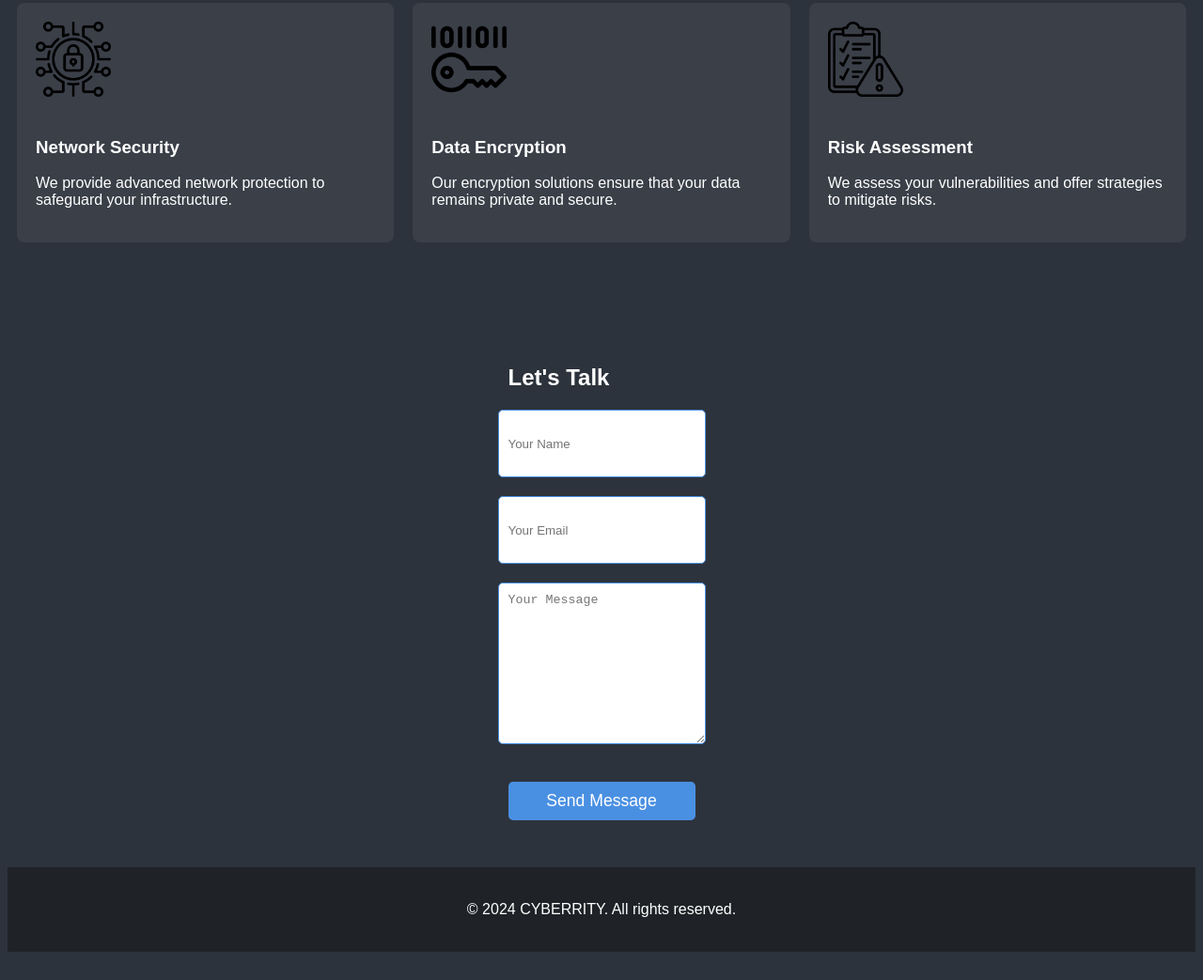
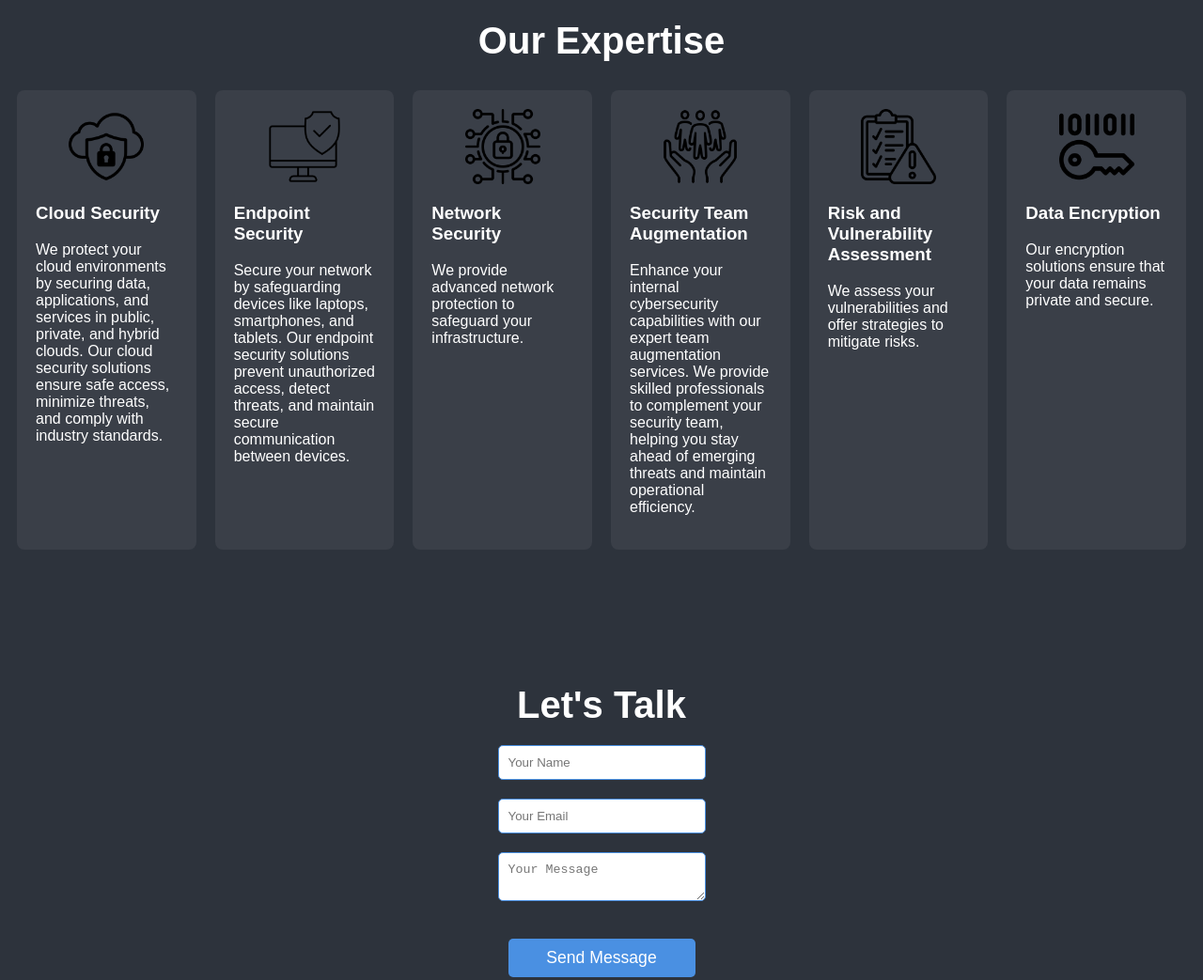
Before and after one commit to ivanceki/website, a plain HTML site: page index.html in a window 1280 px wide. Shown: the part 1035-2078 px from the top of the page at 94% size. Before the commit the page ends 2056 px from the top, so only its background shows below. Drawn offline with Linux system fonts and the light colour scheme.

Commit message:
add services

```diff
--- a/index.html
+++ b/index.html
@@ -22,7 +22,7 @@
     <section id="about">
         <div class="container">
             <h2>Who We Are</h2>
-            <p>CYBERRITY is your trusted partner in cybersecurity, offering cutting-edge solutions to protect your digital assets.</p>
+            <p>CYBERRITY is your trusted partner in cybersecurity, offering cutting-edge solutions to protect your digital assets. With deep expertise across telecommunications, finance, travel, and startups, we provide tailored defense strategies to meet the unique security needs of each industry. Our team of experts excels in identifying vulnerabilities, mitigating risks, and ensuring compliance, keeping your business secure in an ever-evolving threat landscape. Whether safeguarding sensitive data or augmenting your security team, CYBERRITY is committed to delivering comprehensive, industry-specific protection for your digital operations.</p>
         </div>
     </section>
 
@@ -32,19 +32,34 @@
             <h2>Our Expertise</h2>
             <div class="services-grid">
                 <div class="service-item">
-                    <img src="assets/icons/cyber-security.png" alt="Network Security Icon">
-                    <h3>Network Security</h3>
-                    <p>We provide advanced network protection to safeguard your infrastructure.</p>
+                    <img src="assets/icons/cloud-security.png" alt="Cloud Security">
+                    <h3>Cloud Security</h3>
+                    <p>We protect your cloud environments by securing data, applications, and services in public, private, and hybrid clouds. Our cloud security solutions ensure safe access, minimize threats, and comply with industry standards.</p>
                 </div>
                 <div class="service-item">
-                    <img src="assets/icons/encrypt.png" alt="Data Encryption Icon">
+                    <img src="assets/icons/endpoint-security.png" alt="Endpoint Security">
+                    <h3>Endpoint Security</h3>
+                    <p>Secure your network by safeguarding devices like laptops, smartphones, and tablets. Our endpoint security solutions prevent unauthorized access, detect threats, and maintain secure communication between devices.</p>
+                </div>
+                <div class="service-item">
+                <img src="assets/icons/cyber-security.png" alt="Network Security">
+                <h3>Network Security</h3>
+                <p>We provide advanced network protection to safeguard your infrastructure.</p>
+                </div>
+                <div class="service-item">
+                    <img src="assets/icons/cyber-security-team.png" alt="Security Team Augmentation">
+                    <h3>Security Team Augmentation</h3>
+                    <p>Enhance your internal cybersecurity capabilities with our expert team augmentation services. We provide skilled professionals to complement your security team, helping you stay ahead of emerging threats and maintain operational efficiency.</p>
+                    </div>
+                <div class="service-item">
+                    <img src="assets/icons/evaluation.png" alt="Risk Assessment">
+                    <h3>Risk and Vulnerability Assessment</h3>
+                    <p>We assess your vulnerabilities and offer strategies to mitigate risks.</p>
+                </div>
+                <div class="service-item">
+                    <img src="assets/icons/encrypt.png" alt="Data Encryption">
                     <h3>Data Encryption</h3>
                     <p>Our encryption solutions ensure that your data remains private and secure.</p>
-                </div>
-                <div class="service-item">
-                    <img src="assets/icons/evaluation.png" alt="Risk Assessment Icon">
-                    <h3>Risk Assessment</h3>
-                    <p>We assess your vulnerabilities and offer strategies to mitigate risks.</p>
                 </div>
             </div>
         </div>
--- a/styles.css
+++ b/styles.css
@@ -43,7 +43,7 @@ body {
 }
 #about p {
     font-size: 1.1rem;
-    text-align: center;
+    text-align: left;
     color: #c4c4c4;
     margin-bottom: 50px;
 }
@@ -53,6 +53,12 @@ body {
     background-color: #2d333c;
     padding: 50px 0;
 }
+#services h2 {
+    font-size: 2.5rem;
+    text-align: center;
+    color: #ffffff;
+    margin-bottom: 20px;
+}
 .service-item {
     color: #ffffff;
     background-color: #3a3f48; /* Slight contrast */
@@ -61,8 +67,10 @@ body {
     border-radius: 8px;
 }
 .service-item img {
+    display: block;
     width: 80px;
-    margin-bottom: 20px;
+    margin: 0 auto 20px auto;
+
 }
 
 /* Contact Section */
@@ -72,43 +80,46 @@ body {
     align-items: center;
     flex-direction: column;
     padding: 50px 0;
+    background-color: #2d333c; /* Dark blue-gray background */
 }
-
+#contact h2 {
+    font-size: 2.5rem;
+    text-align: center;
+    color: #ffffff;
+    margin-bottom: 20px;
+}
 form {
     width: 100%;
-    max-width: 500px; /* Control form width */
+    max-width: 500px; /* Controls form width */
     display: flex;
     flex-direction: column;
     align-items: center;
 }
-
 form input, form textarea {
-    width: 100%; /* Make inputs take full width of the form */
-    max-width: 500px; /* Adjust max width to control size */
-    height: 50px; /* Increase the height for better visibility */
-    padding: 10px; /* Add padding for more space inside inputs */
-    margin-bottom: 20px; /* Adds space between the fields */
+    width: 100%;
+    max-width: 700px;
+    padding: 10px;
+    margin-bottom: 20px;
     border-radius: 5px;
     border: 1px solid #4a90e2; /* Light blue border */
     background-color: #ffffff;
     color: #333333;
 }
-
-form textarea {
-    height: 150px; /* Increase height for the message box */
-}
-
 form button {
-    display: block;
-    width: 100%; /* Make button take full form width */
-    margin-top: 20px; /* Add spacing between form and button */
+    width: 100%;
     padding: 10px;
     background-color: #4a90e2;
     color: #ffffff;
     border: none;
     border-radius: 5px;
-    text-align: center;
+    margin-top: 20px;
+    cursor: pointer;
 }
+
+form button:hover {
+    background-color: #357ab8; /* Darker blue for hover effect */
+}
+
 /* Footer */
 footer {
     background-color: #1f2327; /* Darker gray */
```
Also changed, not shown: assets/icons/cloud-security.png (added), assets/icons/cyber-security-team.png (added), assets/icons/endpoint-security.png (added), 2 other files.
